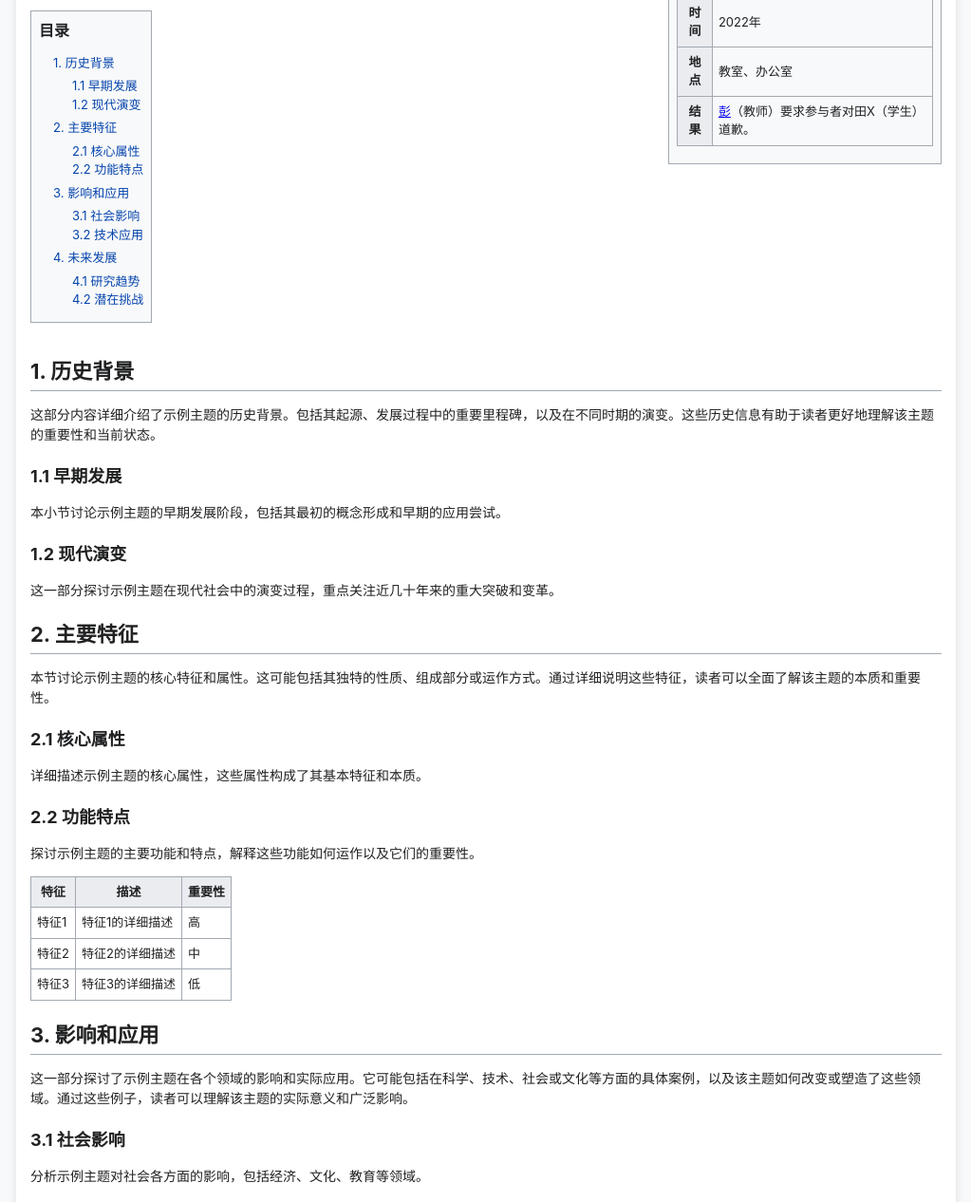
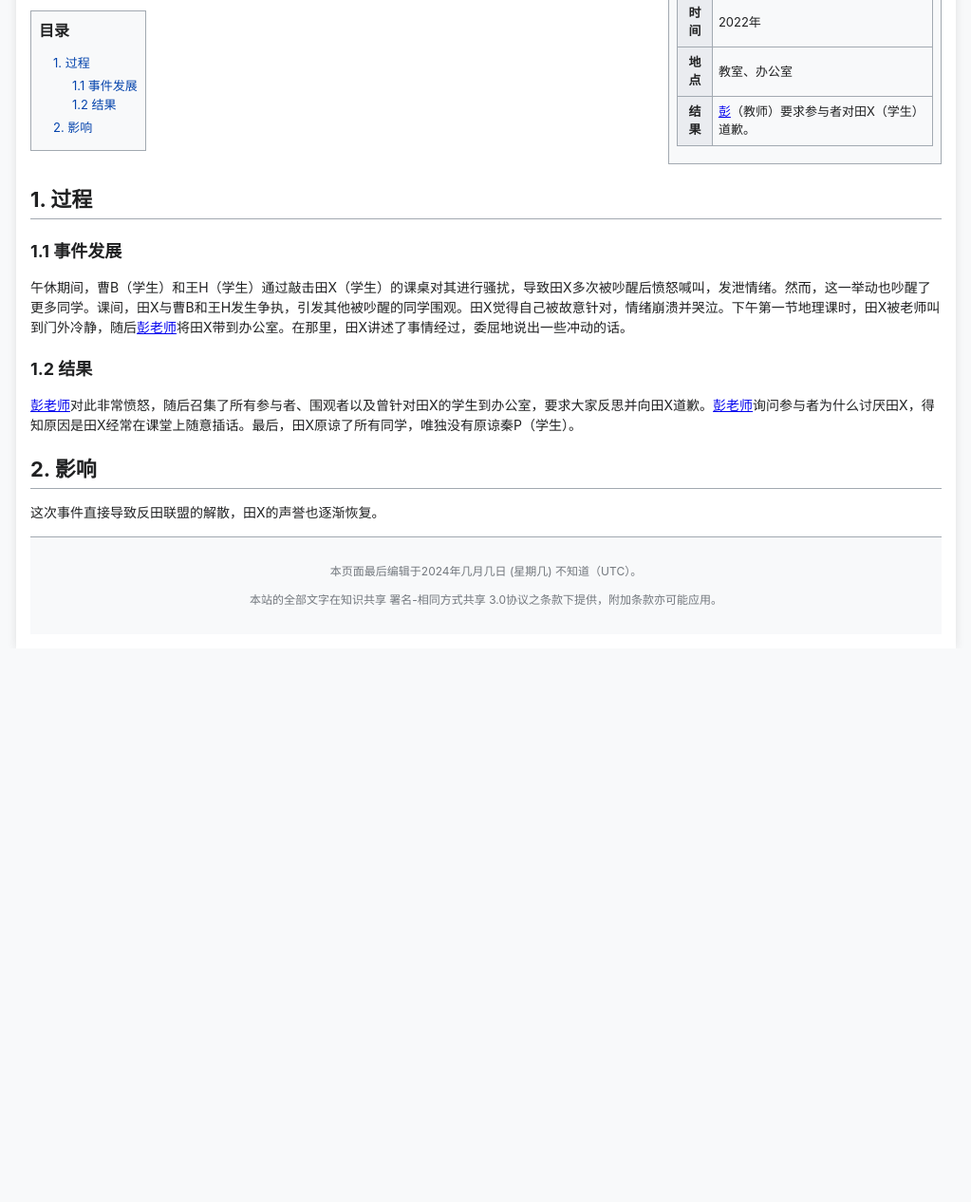
Before and after one commit to hljhlj121311/wuxiudongluan.GitHub.io, a plain HTML site: page index.html in a window 1280 px wide. Shown: the part 207-1473 px from the top of the page at 95% size, without its empty margins (128-1151 px from the left). After the commit the page ends 890 px from the top, so only its background shows below. Drawn offline with Linux system fonts and the light colour scheme.

Commit message:
Update index.html

```diff
--- a/index.html
+++ b/index.html
@@ -210,97 +210,35 @@
             </table>
         </div>
 
-        <p>这是一个关于示例主题的简短介绍。它概述了主题的重要性和基本信息。本文将详细探讨该主题的各个方面，包括其历史、特征和影响。</p>
+        <p>“午休动乱”指的是第一学期期间，反田联盟在午休时间对学生田X（学生）进行报复的事件。随后，彭老师对联盟的部分成员进行了严厉批评，最终田X被还以清白。</p>
 
         <div class="toc">
             <h2>目录</h2>
             <ul>
-                <li><a href="#section1">1. 历史背景</a>
+                <li><a href="#section1">1. 过程</a>
                     <ul>
-                        <li><a href="#section1-1">1.1 早期发展</a></li>
-                        <li><a href="#section1-2">1.2 现代演变</a></li>
+                        <li><a href="#section1-1">1.1 事件发展</a></li>
+                        <li><a href="#section1-2">1.2 结果</a></li>
                     </ul>
                 </li>
-                <li><a href="#section2">2. 主要特征</a>
-                    <ul>
-                        <li><a href="#section2-1">2.1 核心属性</a></li>
-                        <li><a href="#section2-2">2.2 功能特点</a></li>
-                    </ul>
+                <li><a href="#section2">2. 影响</a>
+
                 </li>
-                <li><a href="#section3">3. 影响和应用</a>
-                    <ul>
-                        <li><a href="#section3-1">3.1 社会影响</a></li>
-                        <li><a href="#section3-2">3.2 技术应用</a></li>
-                    </ul>
-                </li>
-                <li><a href="#section4">4. 未来发展</a>
-                    <ul>
-                        <li><a href="#section4-1">4.1 研究趋势</a></li>
-                        <li><a href="#section4-2">4.2 潜在挑战</a></li>
-                    </ul>
-                </li>
+
             </ul>
         </div>
 
-        <h2 id="section1">1. 历史背景</h2>
-        <p>这部分内容详细介绍了示例主题的历史背景。包括其起源、发展过程中的重要里程碑，以及在不同时期的演变。这些历史信息有助于读者更好地理解该主题的重要性和当前状态。</p>
+        <h2 id="section1">1. 过程</h2>
 
-        <h3 id="section1-1">1.1 早期发展</h3>
-        <p>本小节讨论示例主题的早期发展阶段，包括其最初的概念形成和早期的应用尝试。</p>
+        <h3 id="section1-1">1.1 事件发展</h3>
+        <p>午休期间，曹B（学生）和王H（学生）通过敲击田X（学生）的课桌对其进行骚扰，导致田X多次被吵醒后愤怒喊叫，发泄情绪。然而，这一举动也吵醒了更多同学。课间，田X与曹B和王H发生争执，引发其他被吵醒的同学围观。田X觉得自己被故意针对，情绪崩溃并哭泣。下午第一节地理课时，田X被老师叫到门外冷静，随后<a href="https://penny-github-io-7sf.pages.dev/">彭老师</a>将田X带到办公室。在那里，田X讲述了事情经过，委屈地说出一些冲动的话。</p>
 
-        <h3 id="section1-2">1.2 现代演变</h3>
-        <p>这一部分探讨示例主题在现代社会中的演变过程，重点关注近几十年来的重大突破和变革。</p>
+        <h3 id="section1-2">1.2 结果</h3>
+        <p><a href="https://penny-github-io-7sf.pages.dev/">彭老师</a>对此非常愤怒，随后召集了所有参与者、围观者以及曾针对田X的学生到办公室，要求大家反思并向田X道歉。<a href="https://penny-github-io-7sf.pages.dev/">彭老师</a>询问参与者为什么讨厌田X，得知原因是田X经常在课堂上随意插话。最后，田X原谅了所有同学，唯独没有原谅秦P（学生）。</p>
 
-        <h2 id="section2">2. 主要特征</h2>
-        <p>本节讨论示例主题的核心特征和属性。这可能包括其独特的性质、组成部分或运作方式。通过详细说明这些特征，读者可以全面了解该主题的本质和重要性。</p>
+        <h2 id="section2">2. 影响</h2>
+        <p>这次事件直接导致反田联盟的解散，田X的声誉也逐渐恢复。</p>
 
-        <h3 id="section2-1">2.1 核心属性</h3>
-        <p>详细描述示例主题的核心属性，这些属性构成了其基本特征和本质。</p>
-
-        <h3 id="section2-2">2.2 功能特点</h3>
-        <p>探讨示例主题的主要功能和特点，解释这些功能如何运作以及它们的重要性。</p>
-
-        <table>
-            <tr>
-                <th>特征</th>
-                <th>描述</th>
-                <th>重要性</th>
-            </tr>
-            <tr>
-                <td>特征1</td>
-                <td>特征1的详细描述</td>
-                <td>高</td>
-            </tr>
-            <tr>
-                <td>特征2</td>
-                <td>特征2的详细描述</td>
-                <td>中</td>
-            </tr>
-            <tr>
-                <td>特征3</td>
-                <td>特征3的详细描述</td>
-                <td>低</td>
-            </tr>
-        </table>
-
-        <h2 id="section3">3. 影响和应用</h2>
-        <p>这一部分探讨了示例主题在各个领域的影响和实际应用。它可能包括在科学、技术、社会或文化等方面的具体案例，以及该主题如何改变或塑造了这些领域。通过这些例子，读者可以理解该主题的实际意义和广泛影响。</p>
-
-        <h3 id="section3-1">3.1 社会影响</h3>
-        <p>分析示例主题对社会各方面的影响，包括经济、文化、教育等领域。</p>
-
-        <h3 id="section3-2">3.2 技术应用</h3>
-        <p>探讨示例主题在各种技术领域的具体应用，以及这些应用如何推动技术进步。</p>
-
-        <h2 id="section4">4. 未来发展</h2>
-        <p>最后，本节讨论了示例主题的未来发展趋势和潜在方向。这可能包括当前的研究进展、预测的技术突破，以及可能出现的新应用领域。通过展望未来，读者可以了解该主题的持续重要性和潜在影响。</p>
-
-        <h3 id="section4-1">4.1 研究趋势</h3>
-        <p>概述当前和未来可能的研究方向，包括正在进行的重要研究项目和预期的突破。</p>
-
-        <h3 id="section4-2">4.2 潜在挑战</h3>
-        <p>这是一个示例段落。点击<a href="https://www.example.com" target="_blank">这里</a>可以在新标签页中打开一个示例网站。</p>
-    </div>
 
     <div class="footer">
         <p>本页面最后编辑于2024年几月几日 (星期几) 不知道（UTC）。</p>
```
